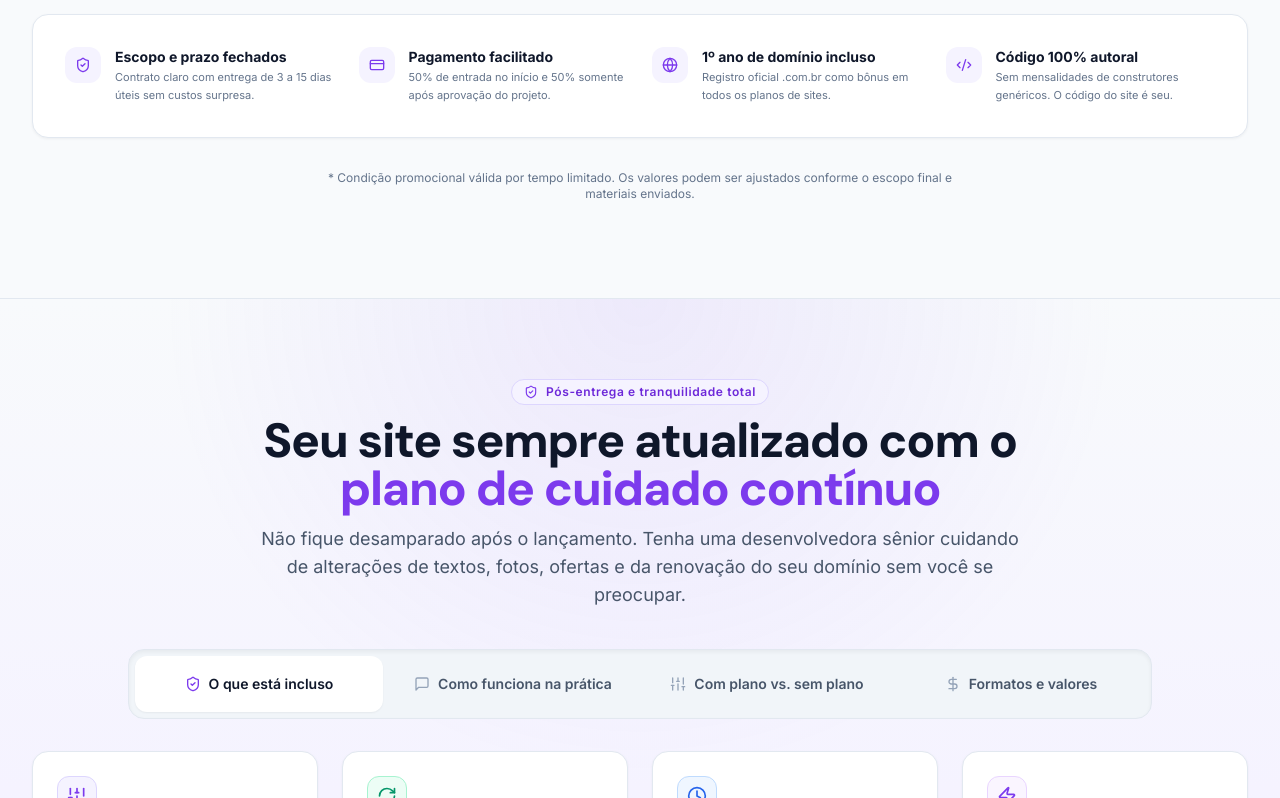
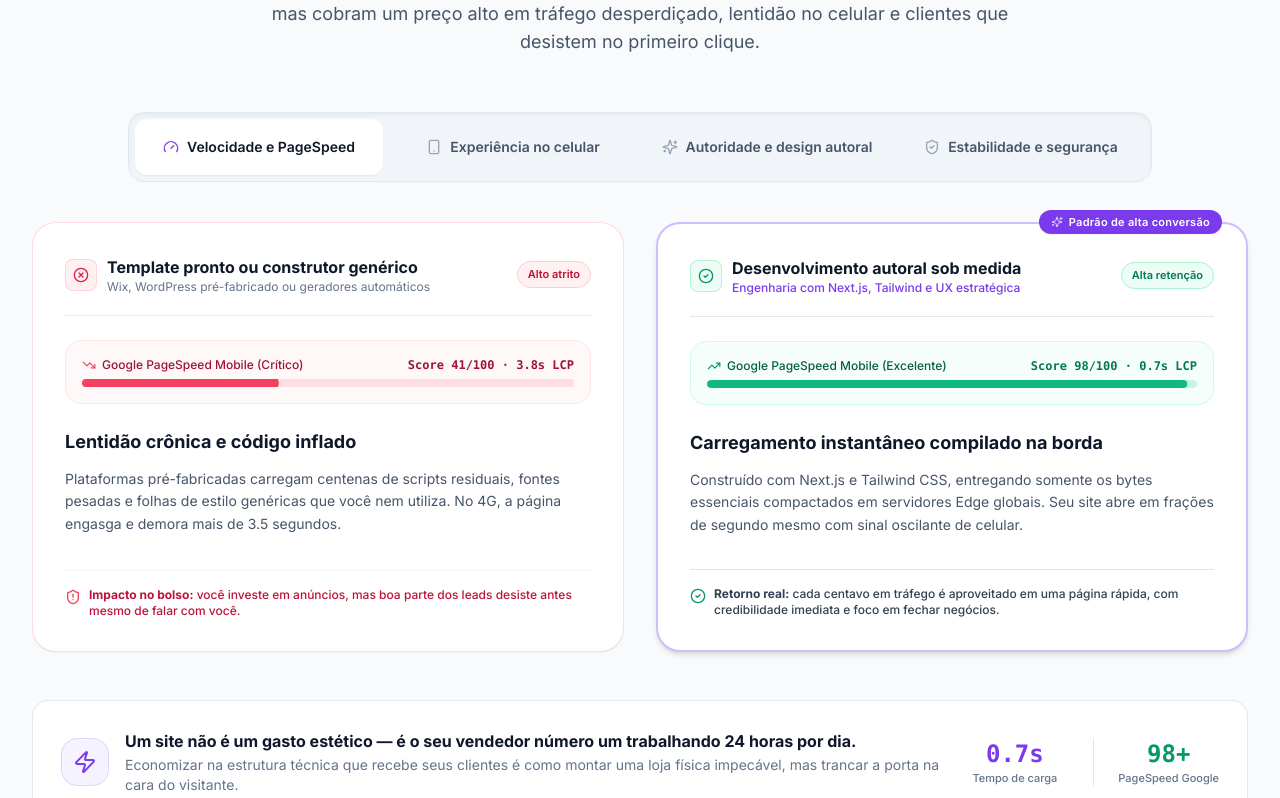
Before and after one commit to juliawlett/JL-Portfolio, a Next.js app: page / in a window 1280 px wide. Shown: the part 5576-6374 px from the top of the page. Built offline with nearby package versions, Linux system fonts and the light colour scheme.

Commit message:
feat: oculta seções de planos na home

```diff
--- a/src/app/page.tsx
+++ b/src/app/page.tsx
@@ -3,6 +3,7 @@ import Navbar from "@/components/Navbar";
 import Hero from "@/components/Hero";
 import StatsBar from "@/components/StatsBar";
 import ProjectsShowcase from "@/components/ProjectsShowcase";
+import { siteConfig } from "@/data/config";
 import dynamic from "next/dynamic";
 
 const Services = dynamic(() => import("@/components/Services"));
@@ -16,6 +17,8 @@ const ContactFunnel = dynamic(() => import("@/components/ContactFunnel"));
 const Footer = dynamic(() => import("@/components/Footer"));
 
 export default function Home() {
+  const showPlans = siteConfig.sections.plans === "VISIVEL";
+
   return (
     <main className="min-h-screen flex flex-col bg-light-bg text-light-text dark:bg-dark-bg dark:text-dark-text transition-colors duration-200">
 
@@ -25,8 +28,8 @@ export default function Home() {
       <StatsBar />
       <ProjectsShowcase />
       <Services />
-      <Pricing />
-      <CarePlanSection />
+      {showPlans && <Pricing />}
+      {showPlans && <CarePlanSection />}
       <Methodology />
       <AntiTemplate />
       <About />
```
